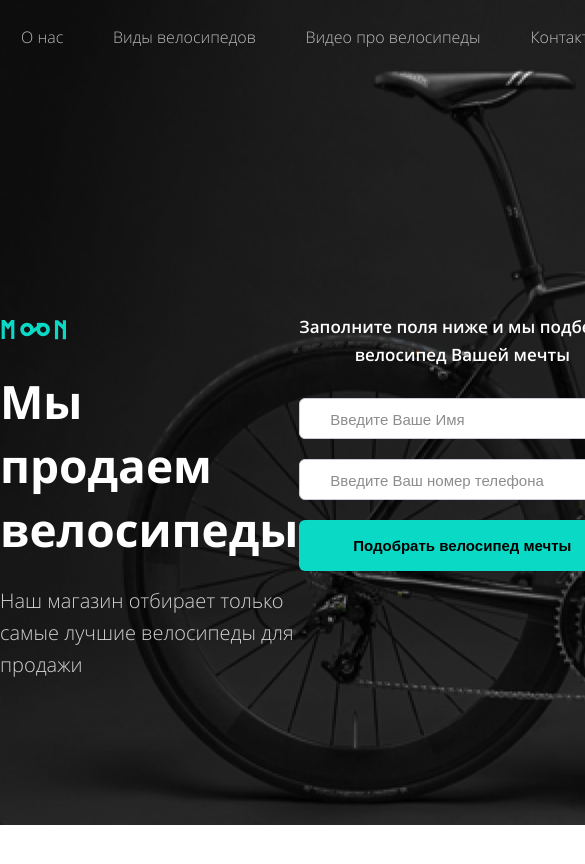
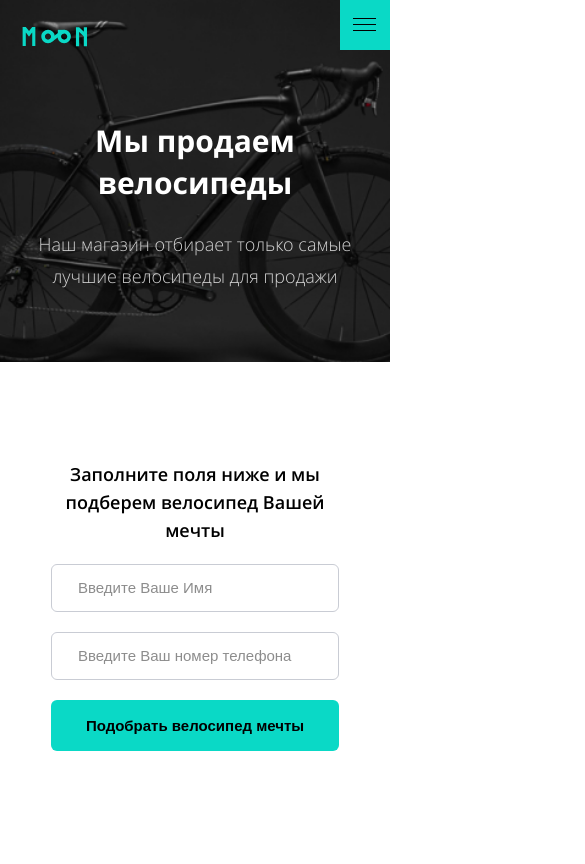
Before and after one commit to MariaEchkenko/bike-shop, a website: page source/index.html in a window 390 px wide. Shown: the top 864 px of the page, 585 px wide, since content can reach past the window. Drawn offline with nearby package versions, Linux system fonts and the light colour scheme; files that its build step writes are made by us from their sources.

Commit message:
Реализует шапку для всех разрешений

```diff
--- a/source/index.html
+++ b/source/index.html
@@ -15,10 +15,11 @@
   <h1 class="visually-hidden">Добро пожаловать на сайт продажи велосипедов "Moon"</h1>
   <header class="page-header">
     <div class="page-header__wrapper">
-      <nav class="main-nav">
+      <nav class="main-nav main-nav--closed">
         <a class="page-header__logo">
           <img class="page-header__image" src="img/logo.svg" width="68" height="20" alt="Moon. Логотип сайта велосипедов">
         </a>
+        <button class="main-nav__toggle" type="button"><span class="visually-hidden">Открыть меню</span></button>
         <ul class="main-nav__list">
           <li class="main-nav__item">
             <a class="main-nav__link" href="#">О нас</a>
--- a/source/sass/blocks/main-nav.scss
+++ b/source/sass/blocks/main-nav.scss
@@ -1,15 +1,63 @@
 .main-nav {
   position: relative;
-  margin-bottom: 251px;
+
+  @media (max-width: 1023px) {
+    height: 50px;
+  }
+}
+
+.main-nav__toggle {
+  display: none;
+
+  @media (max-width: 1023px) {
+    position: absolute;
+    top: 0;
+    right: 0;
+    z-index: 2;
+    display: block;
+    width: 50px;
+    height: 50px;
+    background-color: $turquoise;
+    cursor: pointer;
+    border: none;
+  }
+}
+
+.main-nav--closed .main-nav__toggle {
+  &::before {
+    content: "";
+    position: absolute;
+    top: 18px;
+    left: 13px;
+    width: 23px;
+    height: 1px;
+    background-color: #000000;
+    box-shadow: 0 6px 0 0 #000000, 0 12px 0 0 #000000;
+  }
 }
 
 .main-nav__list {
   display: flex;
   flex-wrap: wrap;
   justify-content: space-between;
+  position: relative;
   margin: 0;
   padding: 21px 25px 9px 21px;
   list-style: none;
+
+  &::before {
+    content: "";
+    position: absolute;
+    bottom: 0;
+    left: 0;
+    right: 0;
+    height: 1px;
+    background-color: rgba(255, 255, 255, 0.2);
+  }
+
+  @media (max-width: 1023px) {
+    display: none;
+  }
 }
 
 .main-nav__item {
--- a/source/sass/blocks/page-header.scss
+++ b/source/sass/blocks/page-header.scss
@@ -1,14 +1,35 @@
 .page-header {
   background-image: url("../../img/header_bike_desktop.jpg");
   background-repeat: no-repeat;
+  background-size: cover;
+  background-position: 50% 50%;
+
+  @media (max-width: 1023px) {
+    background-image: url("../../img/header_bike_tablet.jpg");
+  }
+
+  @media (max-width: 767px) {
+    background-image: url("../../img/header_bike_mobile.jpg");
+  }
 }
 
 .page-header__wrapper {
   max-width: 880px;
+  height: 825px;
   margin: 0 auto;
+
+  @media (max-width: 1023px) {
+    height: min-content;
+  }
 }
 
 .page-header__logo {
   position: absolute;
   top: 318px;
+
+  @media (max-width: 1023px) {
+    position: relative;
+    top: 25px;
+    padding-left: 21px;
+  }
 }
--- a/source/sass/blocks/promo.scss
+++ b/source/sass/blocks/promo.scss
@@ -1,13 +1,32 @@
 .promo {
   display: flex;
   justify-content: space-between;
-  margin-bottom: 240px;
+  padding-top: 251px;
   color: $white;
+
+  @media (max-width: 1023px) {
+    flex-direction: column;
+    align-items: center;
+    position: relative;
+    padding-top: 0;
+  }
 }
 
 .promo__text {
   max-width: 400px;
   padding-top: 56px;
+
+  @media (max-width: 1023px) {
+    text-align: center;
+    max-width: 525px;
+    padding-top: 84px;
+    margin-bottom: 80px;
+  }
+
+  @media (max-width: 767px) {
+    padding-top: 70px;
+    margin: 0 16px 70px;
+  }
 }
 
 .promo__title {
@@ -16,6 +35,11 @@
   font-weight: bold;
   font-size: 46px;
   line-height: 64px;
+
+  @media (max-width: 1023px) {
+    font-size: 30px;
+    line-height: 42px;
+  }
 }
 
 .promo__description {
@@ -24,8 +48,29 @@
   font-size: 20px;
   line-height: 32px;
   opacity: 0.8;
+
+  @media (max-width: 1023px) {
+    font-size: 18px;
+    padding: 0 25px;
+  }
+
+  @media (max-width: 767px) {
+    padding: 0;
+  }
 }
 
 .promo__form {
   width: 327px;
+
+  @media (max-width: 1023px) {
+    position: absolute;
+    top: 290px;
+    width: 321px;
+    margin-top: 70px;
+  }
+
+  @media (max-width: 767px) {
+    top: 340px;
+    width: 288px;
+  }
 }
--- a/source/sass/blocks/user-form.scss
+++ b/source/sass/blocks/user-form.scss
@@ -5,6 +5,16 @@
   font-size: 17px;
   line-height: 28px;
   text-align: center;
+
+  @media (max-width: 1023px) {
+    font-size: 18px;
+    color: $black;
+    margin: 0 -2px 30px;
+  }
+
+  @media (max-width: 767px) {
+    margin-bottom: 20px;
+  }
 }
 
 .user-form__wrapper {
@@ -13,12 +23,23 @@
 }
 
 .user-form__input {
-  padding: 14px 30px 10px;
+  height: 48px;
+  padding-left: 30px;
   margin-bottom: 20px;
   border: 1px solid #C9CCD4;
   border-radius: 6px;
+  box-sizing: border-box;
+
+  @media (max-width: 1023px) {
+    padding-left: 21px;
+  }
+
+  @media (max-width: 767px) {
+    padding-left: 26px;
+  }
 
   &::placeholder {
+    font: inherit;
     font-size: 15px;
     line-height: 24px;
     color: $grey;
@@ -28,7 +49,7 @@
 
 .user-form__button {
   display: flex;
-  width: 326px;
+  width: 100%;
   height: 51px;
   justify-content: center;
   align-items: center;
```
Also changed, not shown: build/css/style.min.css, build/index.html, 1 other file.
